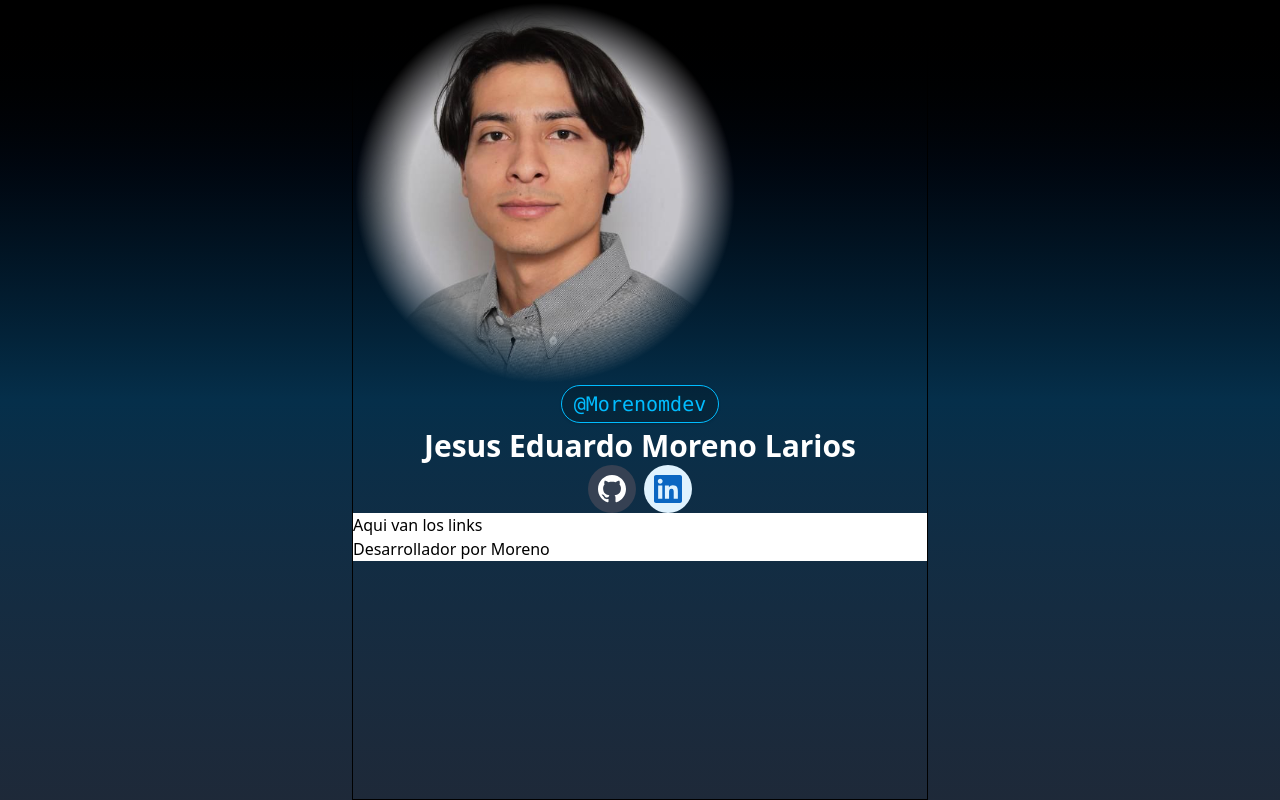
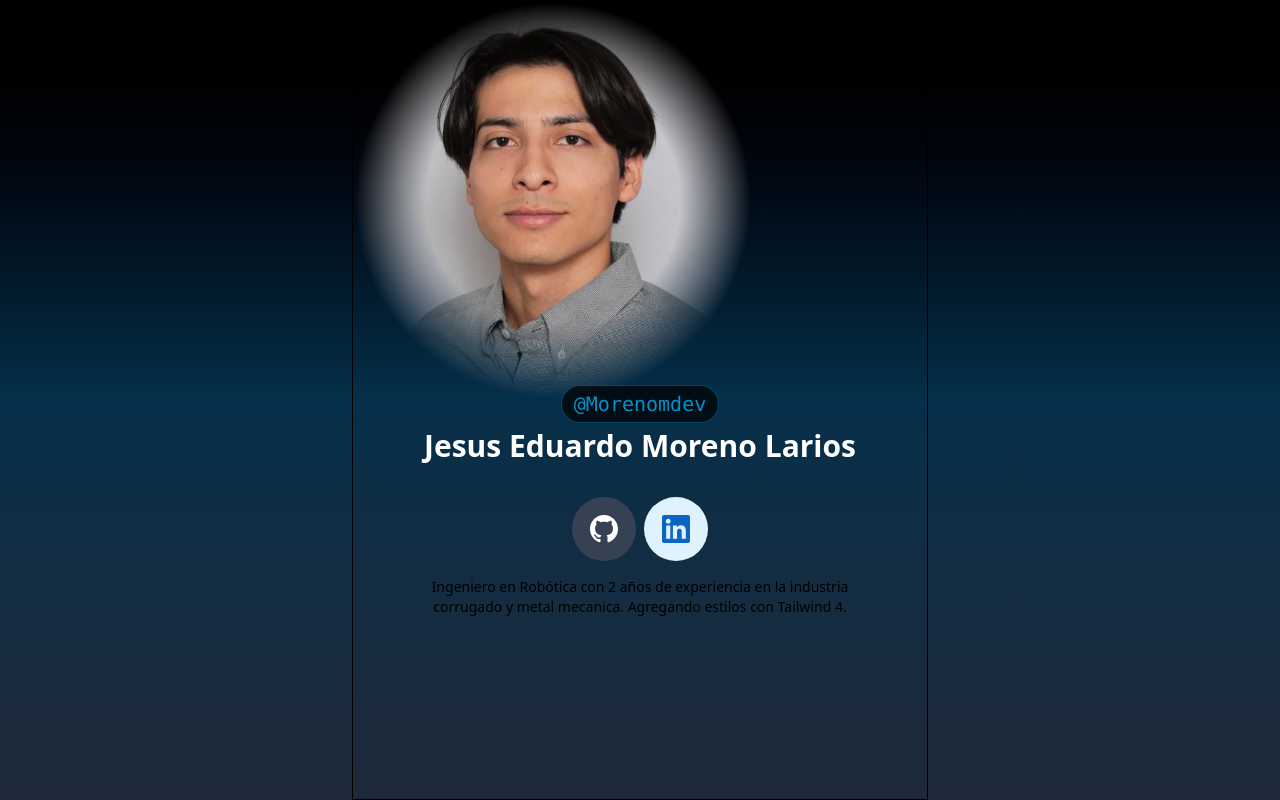
Before and after one commit to Morenomdev/Tailwind-4-Introduction, a website: page index.html in a window 1280 px wide. Drawn offline with nearby package versions, Linux system fonts and the light colour scheme.

```diff
--- a/index.html
+++ b/index.html
@@ -11,12 +11,14 @@
   >
     <header class="text-white">
       <img src="./assets/perfil_jm.jpg" alt="morenomdev"
-      class="h-96 object-cover mask-radial-at-center mask-radial-from-50% mask-radial-to-70%">
+      class="h-[50vh] object-cover mask-radial-at-center mask-radial-from-45% mask-radial-to-70%">
 
-      <header class="flex flex-col justify-center items-center">
+      <header class="flex flex-col justify-center items-center mb-8 -mt-4 z-10">
         <span
-        class="text-sky-400 text-xl font-mono px-3 py-1 border rounded-full flex items-center
-        justify-center shadow-sm bg-black/20">
+        class="text-sky-400 text-xl font-mono px-3 py-1
+        border border-sky-500/50 rounded-full flex
+        items-center justify-center shadow-sm bg-black opacity-70
+        cursor-crosshair">
             @Morenomdev
         </span>
         <h1 class="text-3xl font-extrabold leading-tight mt-1">Jesus Eduardo Moreno Larios</h1>
@@ -25,7 +27,7 @@
       <section class="flex gap-2 justify-center">
         <!-- GITHUB  -->
         <a
-          class="bg-gray-700 p-2 size-12 flex items-center justify-center rounded-full hover:scale-110 transition-transform"
+          class="bg-gray-700 p-2 size-12 sm:size-16 flex items-center justify-center rounded-full hover:scale-110 transition-transform"
           href="https://github.com/Morenomdev"
           target="_blank"
           aria-label="github"
@@ -38,7 +40,7 @@
 
         <!-- LinkedIn  -->
         <a
-          class="bg-sky-100 p-2 size-12 flex items-center justify-center rounded-full hover:scale-110 transition-transform"
+          class="bg-sky-100 p-2 size-12 sm:size-16 flex items-center justify-center rounded-full hover:scale-110 transition-transform"
           href="https://www.linkedin.com/in/jmorenodv/"
           target="_blank"
           aria-label="linkedin"
@@ -51,7 +53,15 @@
       </section>
 
     </header>
-    <main class="bg-white">Aqui van los links</main>
-    <footer class="bg-white">Desarrollador por Moreno</footer>
+
+    <p class="text-primary text-center mt-4 text-sm px-2 text-balance">
+        Ingeniero en Robótica con 2 años de experiencia en la industria corrugado y metal mecanica.
+
+        Agregando estilos con Tailwind 4.
+    </p>
+
+
+    <!-- <main class="bg-white">Aqui van los links</main>
+    <footer class="bg-white">Desarrollador por Moreno</footer> -->
   </body>
 </html>
```
Also changed, not shown: input.css (added, +7 -0 lines), package.json (added, +17 -0 lines), assets/output.css (added), pnpm-lock.yaml (added), 1 other file.
